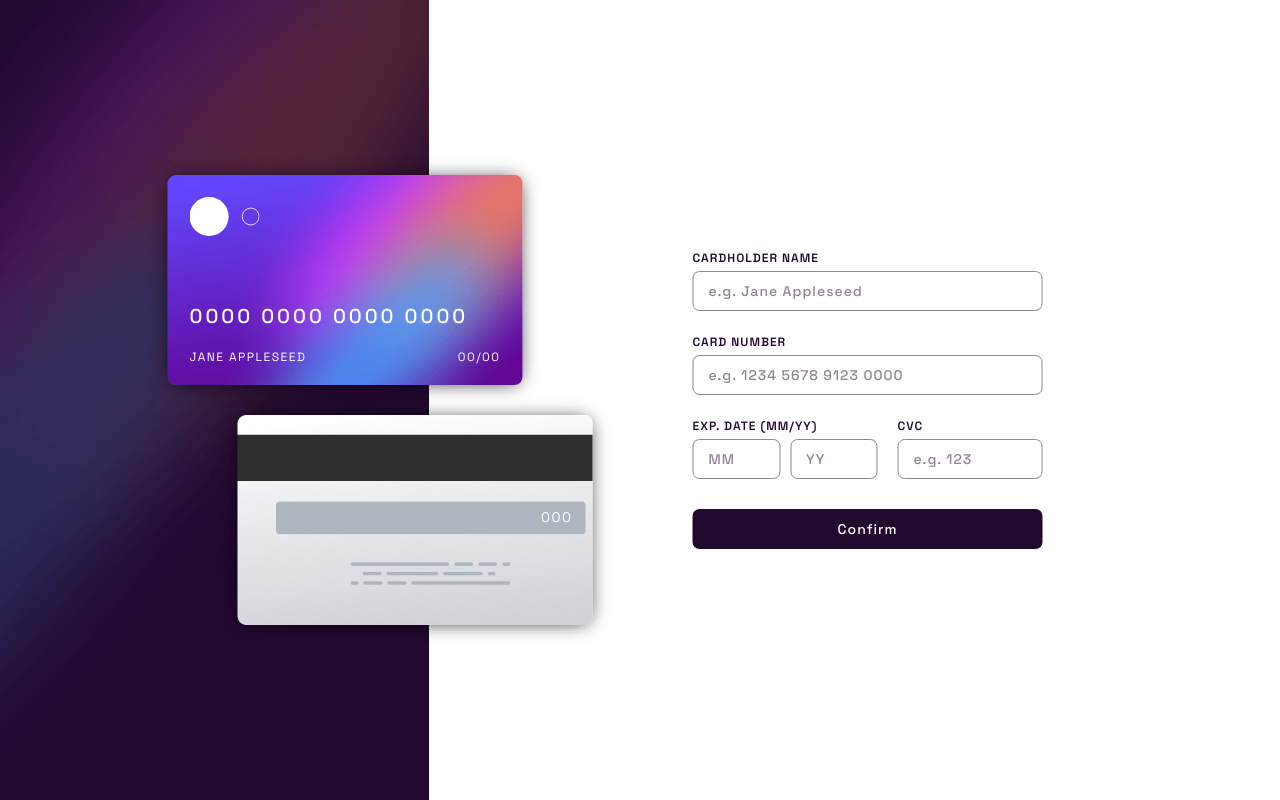
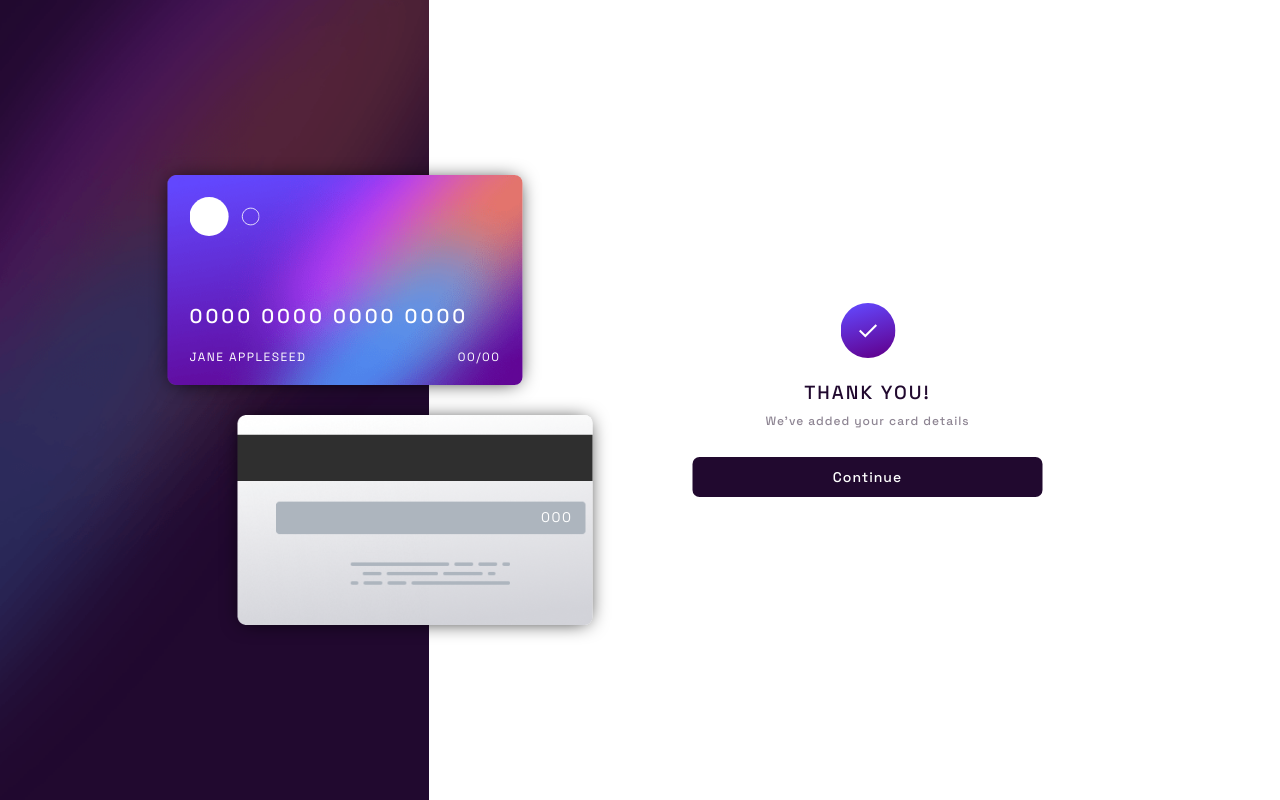
Before and after one commit to gigaamiridze/interactive-card-details-form, a React (Vite) app: page / in a window 1280 px wide. Built offline with nearby package versions, Linux system fonts and the light colour scheme.

Commit message:
Added 'Thank You' component and its styles

```diff
--- a/gulpfile.js
+++ b/gulpfile.js
@@ -15,4 +15,5 @@ exports.watch = function () {
   gulp.watch('src/components/CardFrontSide/*.scss', buildStyles);
   gulp.watch('src/components/CardBackSide/*.scss', buildStyles);
   gulp.watch('src/components/CardForm/*.scss', buildStyles);
+  gulp.watch('src/components/ThankYou/*.scss', buildStyles);
 };
--- a/src/App.tsx
+++ b/src/App.tsx
@@ -4,6 +4,7 @@ import mainBg from './assets/image/bg-main-desktop.png';
 import CardFrontSide from './components/CardFrontSide/CardFrontSide';
 import CardBackSide from './components/CardBackSide/CardBackSide';
 import CardForm from './components/CardForm/CardForm';
+import ThankYou from './components/ThankYou/ThankYou';
 
 function App() {
   return (
@@ -14,7 +15,8 @@ function App() {
           <CardFrontSide />
           <CardBackSide />
         </div>
-        <CardForm />
+        {/* <CardForm /> */}
+        <ThankYou />
       </div>
     </div>
   )
--- a/src/assets/css/global.css
+++ b/src/assets/css/global.css
@@ -58,10 +58,29 @@ body #root .App .flex-container {
   transform: translate(-50%, -50%);
 }
 
-form button, form .form-group input {
+form .form-group input, .thank-you-box button, form button {
   transition-property: all;
   transition-duration: 0.3s;
   transition-timing-function: ease-in-out;
+}
+
+.thank-you-box button, form button {
+  width: 100%;
+  height: 40px;
+  background-color: hsl(278deg, 68%, 11%);
+  border: none;
+  border-radius: 7px;
+  margin-top: 5px;
+  cursor: pointer;
+  font-size: 14px;
+  color: hsl(0deg, 0%, 100%);
+  text-transform: capitalize;
+  font-family: "Space Grotesk", sans-serif;
+  font-weight: 500;
+  letter-spacing: 1px;
+}
+.thank-you-box button:hover, form button:hover {
+  filter: opacity(0.85);
 }
 
 body {
@@ -207,21 +226,29 @@ form .form-group .wrapper-box .flex-box {
   display: flex;
   column-gap: 10px;
 }
-form button {
-  width: 100%;
-  height: 40px;
-  background-color: hsl(278deg, 68%, 11%);
-  border: none;
-  border-radius: 7px;
-  margin-top: 5px;
-  cursor: pointer;
-  font-size: 14px;
-  color: hsl(0deg, 0%, 100%);
-  text-transform: capitalize;
-  font-family: "Space Grotesk", sans-serif;
+.thank-you-box {
+  width: 350px;
+  display: flex;
+  justify-content: inherit;
+  align-items: center;
+  flex-direction: column;
+}
+.thank-you-box img {
+  width: 55px;
+}
+.thank-you-box h3 {
+  font-size: 19px;
+  color: hsl(278deg, 68%, 11%);
+  text-transform: uppercase;
+  font-weight: 500;
+  letter-spacing: 2px;
+  margin: 25px 0 13px;
+}
+.thank-you-box p {
+  font-size: 12px;
+  color: hsl(279deg, 6%, 55%);
+  text-transform: none;
   font-weight: 500;
   letter-spacing: 1px;
+  margin-bottom: 25px;
 }
-form button:hover {
-  filter: opacity(0.85);
-}
--- a/src/assets/scss/global.scss
+++ b/src/assets/scss/global.scss
@@ -10,3 +10,4 @@
 @import '../../components/CardFrontSide/styles';
 @import '../../components/CardBackSide/styles';
 @import '../../components/CardForm/styles';
+@import '../../components/ThankYou/styles';
--- a/src/components/CardForm/_styles.scss
+++ b/src/components/CardForm/_styles.scss
@@ -54,21 +54,6 @@ form {
   }
 
   button {
-    width: 100%;
-    height: 40px;
-    background-color: $veryDarkViolet;
-    border: none;
-    border-radius: 7px;
-    margin-top: 5px;
-    cursor: pointer;
-    @include textProperty(14px, $white, capitalize);
-    font-family: $spaceGrotesk;
-    font-weight: $medium;
-    letter-spacing: 1px;
-    @extend %elementsTransition;
-
-    &:hover {
-      filter: opacity(0.85);
-    }
+    @extend %buttonStyles;
   }
 }
--- /dev/null
+++ b/src/components/ThankYou/ThankYou.tsx
@@ -0,0 +1,15 @@
+import React from 'react';
+import completeIcon from '../../assets/svg/icon-complete.svg';
+
+function ThankYou() {
+  return (
+    <div className='thank-you-box'>
+      <img src={completeIcon} alt="Complete" />
+      <h3>thank you!</h3>
+      <p>We've added your card details</p>
+      <button type='button'>continue</button>
+    </div>
+  )
+}
+
+export default ThankYou;
--- /dev/null
+++ b/src/components/ThankYou/_styles.scss
@@ -0,0 +1,27 @@
+.thank-you-box {
+  width: 350px;
+  @include flexProperty(inherit, center);
+  flex-direction: column;
+
+  img {
+    width: 55px;
+  }
+
+  h3 {
+    @include textProperty(19px, $veryDarkViolet, uppercase);
+    font-weight: $medium;
+    letter-spacing: 2px;
+    margin: 25px 0 13px;
+  }
+
+  p {
+    @include textProperty(12px, $darkGrayishViolet, none);
+    font-weight: $medium;
+    letter-spacing: 1px;
+    margin-bottom: 25px;
+  }
+
+  button {
+    @extend %buttonStyles;
+  }
+}
```
Also changed, not shown: src/assets/scss/modules/_classes.scss (+19 -0 lines).
